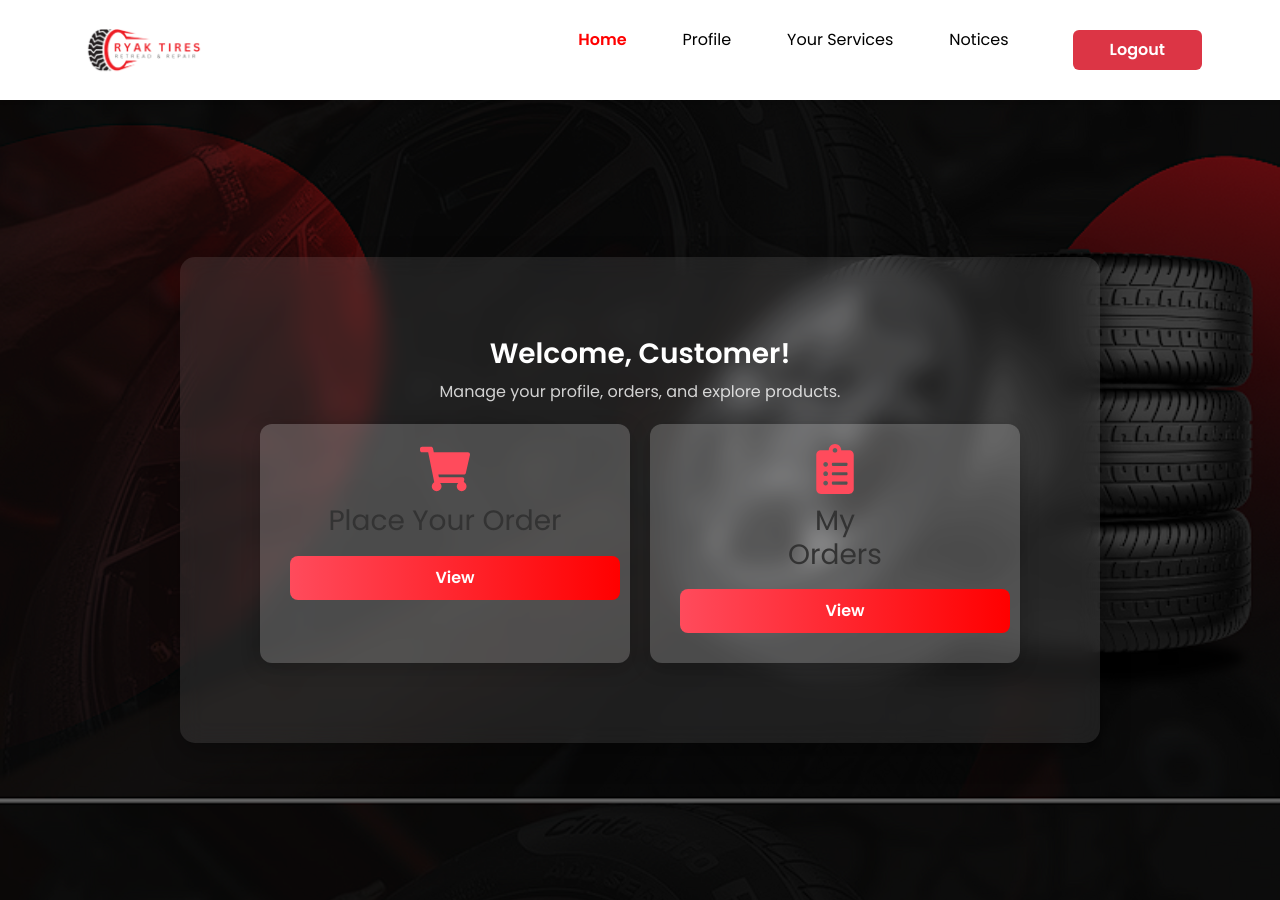
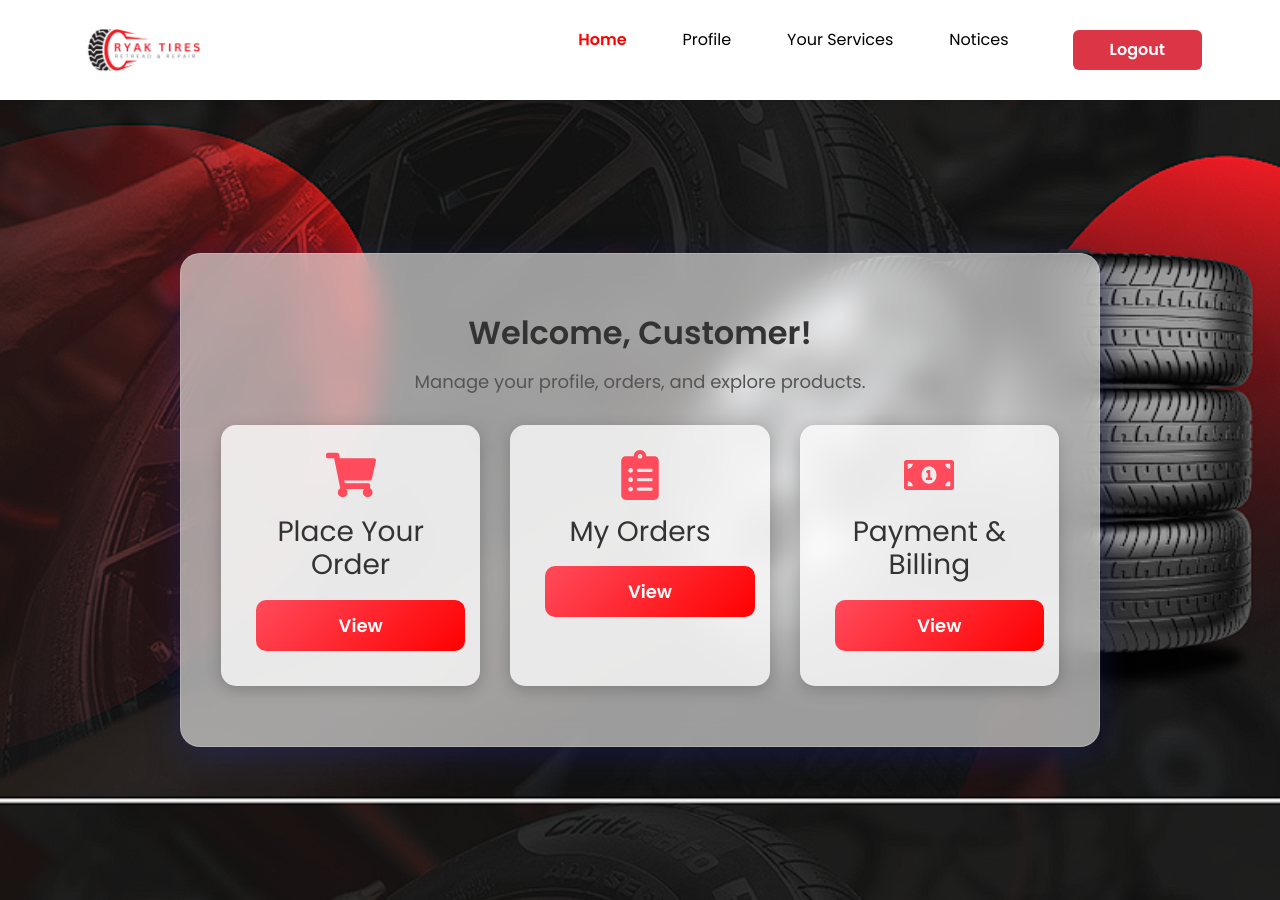
Before and after one commit to Hasindu071/tyre-repair-and-retreding-management-system, a React (Create React App) app in the folder frontend/: page /CustomerDashboard in a window 1280 px wide. Built offline with nearby package versions, Linux system fonts and the light colour scheme.

Commit message:
add CustomerSeePaymentBilling page

```diff
--- a/frontend/src/App.js
+++ b/frontend/src/App.js
@@ -53,6 +53,7 @@ import OurProductsSales from './pages/OurProductsSales';
 import OurProducts from './pages/OurProductOwner';
 import RepairDetails from './pages/RepairDetails';
 import RetreadingDetails from './pages/RetreadingDetails';
+import CustomerSeePaymentBilling from './pages/CustomerSeePaymentBilling';
 
 function App() {
   return (
@@ -110,7 +111,8 @@ function App() {
             <Route path="/OurProductsSales" element={<OurProductsSales />} />
             <Route path="/OurProducts" element={<OurProducts />} />
             <Route path="/repairDetails/:id" element={<RepairDetails />} />
-        <Route path="/retreadingDetails/:id" element={<RetreadingDetails />} />
+            <Route path="/retreadingDetails/:id" element={<RetreadingDetails />} />
+            <Route path="/CustomerSeePaymentBilling" element={<CustomerSeePaymentBilling />} />
           </Routes>
         </div>
       </Router>
--- a/frontend/src/pages/CustomerDashboard.js
+++ b/frontend/src/pages/CustomerDashboard.js
@@ -1,18 +1,27 @@
 import React from "react";
 import { useNavigate } from "react-router-dom";
 import NewNavbar from "../components/Navbars/CustomerRegiNavBar"; // Navbar component
-import { FaShoppingCart, FaClipboardList } from "react-icons/fa"; // Importing icons
+import { FaShoppingCart, FaClipboardList, FaMoneyBillAlt } from "react-icons/fa"; // Importing icons
+import { ToastContainer, toast } from "react-toastify";
+import "react-toastify/dist/ReactToastify.css";
 import "../styles/CustomerDashboard.css"; // Import CSS file
 
 const CustomerDashboard = () => {
     const navigate = useNavigate();
 
     const handlePlaceOrder = () => {
+        toast.info("Navigating to Place Your Order page");
         navigate("/service"); // Redirect to ChooseService page
     };
 
     const handleMyOrders = () => {
+        toast.info("Fetching your orders...");
         navigate("/MyOrders"); // Redirect to MyOrders page
+    };
+
+    const handlePaymentBilling = () => {
+        toast.info("Redirecting to Payment & Billing");
+        navigate("/CustomerSeePaymentBilling"); // Redirect to PaymentBilling page
     };
 
     return (
@@ -24,28 +33,35 @@ const CustomerDashboard = () => {
                     <p className="customer-dashboard-subtitle">
                         Manage your profile, orders, and explore products.
                     </p>
-
                     <div className="customer-dashboard-grid">
                         {/* Place Order Section */}
-                        <div className="dashboard-item">
-                            <FaShoppingCart size={50} className="dashboard-icon" />
+                        <div className="customer-dashboard-item">
+                            <FaShoppingCart size={50} className="customer-dashboard-icon" />
                             <h3>Place Your Order</h3>
-                            <button className="dashboard-button" onClick={handlePlaceOrder}>
+                            <button className="customer-dashboard-button" onClick={handlePlaceOrder}>
                                 View
                             </button>
                         </div>
-
                         {/* My Orders Section */}
-                        <div className="dashboard-item">
-                            <FaClipboardList size={50} className="dashboard-icon" />
-                            <h3>My  <br></br>  Orders</h3>
-                            <button className="dashboard-button" onClick={handleMyOrders}>
+                        <div className="customer-dashboard-item">
+                            <FaClipboardList size={50} className="customer-dashboard-icon" />
+                            <h3>My Orders</h3>
+                            <button className="customer-dashboard-button" onClick={handleMyOrders}>
+                                View
+                            </button>
+                        </div>
+                        {/* Payment & Billing Section */}
+                        <div className="customer-dashboard-item">
+                            <FaMoneyBillAlt size={50} className="customer-dashboard-icon" />
+                            <h3>Payment & Billing</h3>
+                            <button className="customer-dashboard-button" onClick={handlePaymentBilling}>
                                 View
                             </button>
                         </div>
                     </div>
                 </div>
             </div>
+            <ToastContainer />
         </div>
     );
 };
--- /dev/null
+++ b/frontend/src/pages/CustomerSeePaymentBilling.js
@@ -0,0 +1,38 @@
+import React from "react";
+import { useNavigate } from "react-router-dom";
+import NewNavbar from "../components/Navbars/CustomerRegiNavBar";
+import { ToastContainer } from "react-toastify";
+import "react-toastify/dist/ReactToastify.css";
+import "../styles/CustomerSeePaymentBilling.css"; // Create and update this file for custom styling
+
+const CustomerSeePaymentBilling = () => {
+    const navigate = useNavigate();
+
+    const handleBack = () => {
+        navigate(-1); // Navigate back to the previous page
+    };
+
+    return (
+        <div>
+            <NewNavbar />
+            <div className="payment-billing-container">
+                <h2 className="payment-billing-title">Payment & Billing Information</h2>
+                <p className="payment-billing-description">
+                    View your billing details and manage your payments here.
+                </p>
+                <div className="payment-billing-details">
+                    {/* Placeholder content; replace with actual billing details */}
+                    <p>No billing information available at this time.</p>
+                </div>
+                <button
+                    className="payment-billing-back-button"
+                    onClick={handleBack}>
+                    Back
+                </button>
+            </div>
+            <ToastContainer />
+        </div>
+    );
+};
+
+export default CustomerSeePaymentBilling;
--- a/frontend/src/styles/CustomerDashboard.css
+++ b/frontend/src/styles/CustomerDashboard.css
@@ -1,108 +1,109 @@
-/* Background Styling */
-body {
-    background-image: url('../assets/background.png'); /* Add a stylish background */
-    background-size: cover;
-    background-position: center;
-    background-attachment: fixed;
-    font-family: 'Poppins', sans-serif;
-}
 
 /* Container Styling */
 .customer-dashboard-container {
     display: flex;
     justify-content: center;
     align-items: center;
-    height: 100vh;
-    background: rgba(0, 0, 0, 0.6);
+    min-height: 100vh;
+    padding: 20px;
 }
 
-/* Card Design with Glassmorphism Effect */
+/* Card Design with Creative Glassmorphism Effect */
 .customer-dashboard-card {
-    background: rgba(237, 234, 234, 0.1);
-    backdrop-filter: blur(12px);
-    border-radius: 15px;
-    padding: 80px;
+    background: rgba(255, 255, 255, 0.585);
+    backdrop-filter: blur(15px);
+    border-radius: 20px;
+    padding: 60px 40px;
     width: 920px;
     text-align: center;
-    box-shadow: 0px 10px 30px rgba(0, 0, 0, 0.3);
-    transition: 0.3s ease-in-out;
+    box-shadow: 0 8px 32px 0 rgba(31, 38, 135, 0.37);
+    border: 1px solid rgba(255, 255, 255, 0.18);
+    transition: transform 0.3s ease-in-out;
+    animation: fadeIn 1s ease forwards;
 }
 
 .customer-dashboard-card:hover {
-    transform: scale(1.02);
+    transform: scale(1.03);
+}
+
+/* FadeIn Animation */
+@keyframes fadeIn {
+    from { opacity: 0; transform: translateY(20px); }
+    to { opacity: 1; transform: translateY(0); }
 }
 
 /* Title Styling */
 .customer-dashboard-title {
-    font-size: 28px;
-    color: #fff;
-    font-weight: bold;
-    margin-bottom: 10px;
+    font-size: 32px;
+    color: #333;
+    font-weight: 700;
+    margin-bottom: 15px;
 }
 
 .customer-dashboard-subtitle {
-    color: rgba(255, 255, 255, 0.8);
-    font-size: 16px;
-    margin-bottom: 20px;
+    color: #555;
+    font-size: 18px;
+    margin-bottom: 30px;
 }
 
 /* Dashboard Grid */
 .customer-dashboard-grid {
     display: grid;
-    grid-template-columns: repeat(2, 1fr);
-    gap: 20px;
-    margin-top: 20px;
+    grid-template-columns: repeat(auto-fit, minmax(250px, 1fr));
+    gap: 30px;
 }
 
 /* Dashboard Item */
-.dashboard-item {
-    background: rgba(255, 255, 255, 0.2);
-    padding: 20px;
-    border-radius: 12px;
+.customer-dashboard-item {
+    background: rgba(255, 255, 255, 0.771);
+    padding: 25px;
+    border-radius: 15px;
     text-align: center;
-    transition: 0.3s;
-    box-shadow: 0px 5px 20px rgba(0, 0, 0, 0.2);
+    transition: transform 0.3s, background 0.3s;
+    box-shadow: 0 4px 16px rgba(0, 0, 0, 0.2);
     cursor: pointer;
 }
 
-.dashboard-item:hover {
-    background: rgba(255, 255, 255, 0.3);
-    transform: translateY(-5px);
+.customer-dashboard-item:hover {
+    background: rgba(255, 255, 255, 0.7);
+    transform: translateY(-10px);
 }
 
 /* Icons */
-.dashboard-icon {
+.customer-dashboard-icon {
     color: #ff4b5c;
-    margin-bottom: 10px;
+    margin-bottom: 15px;
 }
 
 /* Dashboard Button */
-.dashboard-button {
+.customer-dashboard-button {
     width: 100%;
-    padding: 10px;
-    background: linear-gradient(90deg, #ff4b5c, #ff0000);
+    padding: 12px;
+    background: linear-gradient(135deg, #ff4b5c 0%, #ff0000 100%);
     border: none;
-    border-radius: 8px;
-    font-size: 16px;
+    border-radius: 10px;
+    font-size: 18px;
     color: #fff;
     font-weight: bold;
     cursor: pointer;
-    transition: 0.3s ease-in-out;
+    transition: transform 0.3s, background 0.3s;
 }
 
-.dashboard-button:hover {
-    background: linear-gradient(90deg, #850d0d, #ff0000);
+.customer-dashboard-button:hover {
+    background: linear-gradient(135deg, #850d0d, #ff3b3b);
     transform: scale(1.05);
 }
 
 /* Responsive Design */
 @media (max-width: 480px) {
     .customer-dashboard-card {
-        width: 90%;
+        width: 100%;
         padding: 30px;
     }
-
-    .customer-dashboard-grid {
-        grid-template-columns: 1fr;
+    .customer-dashboard-title {
+        font-size: 24px;
+    }
+    .customer-dashboard-subtitle {
+        font-size: 16px;
     }
 }
--- /dev/null
+++ b/frontend/src/styles/CustomerSeePaymentBilling.css
@@ -0,0 +1,40 @@
+.payment-billing-container {
+    max-width: 800px;
+    margin: 50px auto;
+    background: #fff;
+    padding: 40px;
+    border-radius: 12px;
+    box-shadow: 0 8px 30px rgba(0, 0, 0, 0.1);
+    text-align: center;
+}
+
+.payment-billing-title {
+    font-size: 28px;
+    margin-bottom: 20px;
+    color: #333;
+}
+
+.payment-billing-description {
+    font-size: 16px;
+    margin-bottom: 30px;
+    color: #666;
+}
+
+.payment-billing-details {
+    margin-bottom: 30px;
+    color: #555;
+}
+
+.payment-billing-back-button {
+    padding: 10px 20px;
+    background: linear-gradient(135deg, #ff4b5c, #ff0000);
+    color: #fff;
+    border: none;
+    border-radius: 8px;
+    cursor: pointer;
+    transition: transform 0.3s ease-in-out;
+}
+
+.payment-billing-back-button:hover {
+    transform: scale(1.05);
+}
```
